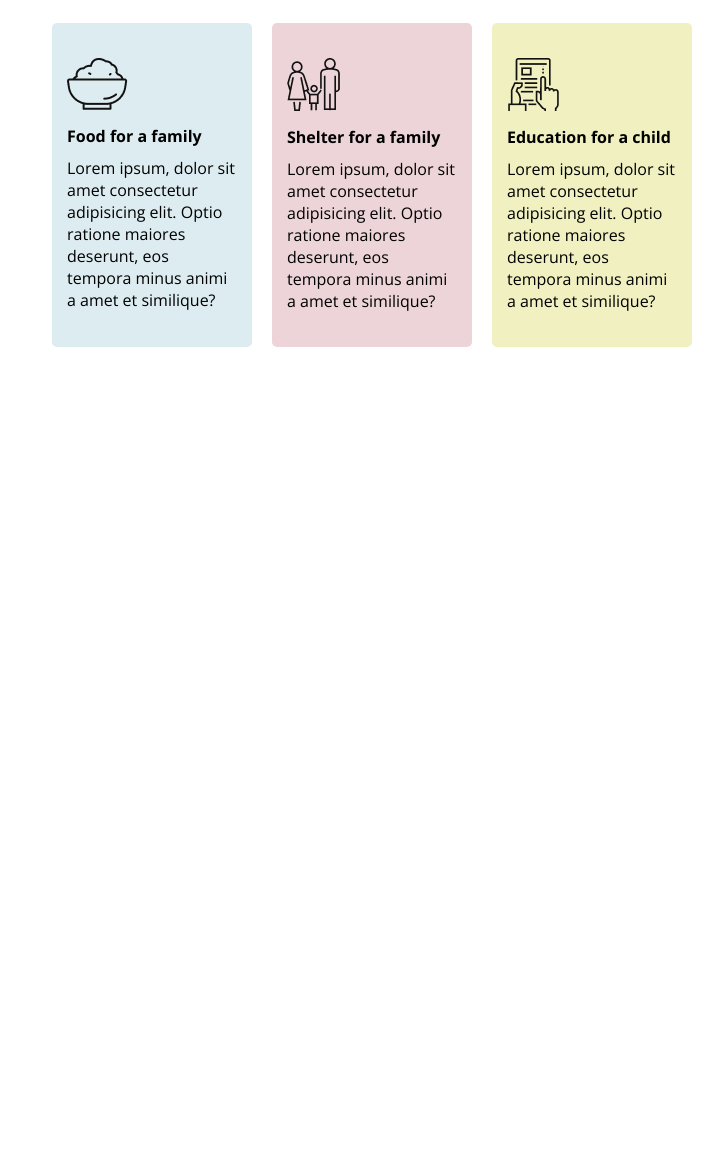
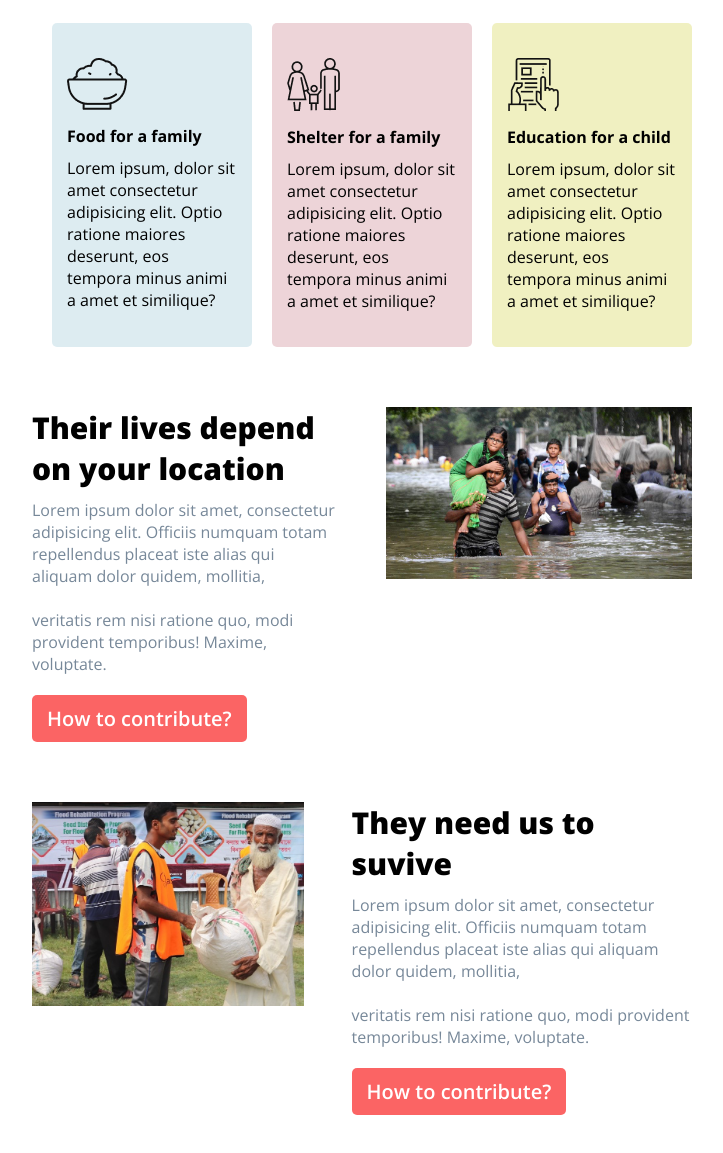
Before and after one commit to Akashdey01/practice-protfolio, a plain HTML site: page index.html in a window 1280 px wide. Shown: the part 1450-2603 px from the top of the page, without its empty margins (268-991 px from the left). Before the commit the page ends 1847 px from the top, so only its background shows below. Drawn offline with nearby package versions, Linux system fonts and the light colour scheme.

Commit message:
depand and need donation section done

```diff
--- a/index.html
+++ b/index.html
@@ -67,6 +67,45 @@
                 </div>
             </div>
         </section>
+
+        <!-- depend donation section -->
+
+        <section class="depend-donation">
+            <div class="depend-container">
+                <div class="depend-maincol">
+                    <div class="left-column">
+                        <h2>Their lives depend on your location</h2>
+                        <p>Lorem ipsum dolor sit amet, consectetur adipisicing elit. Officiis numquam totam repellendus placeat iste alias qui aliquam dolor quidem, mollitia,</p>
+                            <br>
+                        <p>veritatis rem nisi ratione quo, modi provident temporibus! Maxime, voluptate.</p>
+                        <button class="depend-btn">How to contribute?</button>
+                    </div>
+                    <div class="right-column">
+                        <img src="images/donation4.jpg" alt="">
+                    </div>
+                </div>
+            </div>
+        </section>
+
+        <!-- They need us section -->
+
+        <section class="need-section">
+            <div class="need-container">
+                <div class="need-maincol">
+                    <div class="left-column">
+                        <img src="images/donation10.jpg" alt="">
+                    </div>
+                    <div class="right-column">
+                        <h2>They need us to suvive</h2>
+                        <p>Lorem ipsum dolor sit amet, consectetur adipisicing elit. Officiis numquam totam repellendus placeat iste alias qui aliquam dolor quidem, mollitia,</p>
+                            <br>
+                        <p>veritatis rem nisi ratione quo, modi provident temporibus! Maxime, voluptate.</p>
+                        <button class="need-btn">How to contribute?</button>
+                    </div>
+                </div>
+            </div>
+        </section>
+
     </main>
 </body>
 </html>
--- a/style.css
+++ b/style.css
@@ -120,3 +120,78 @@
 	margin-top: 10px;
 	margin-bottom: 10px;
 }
+
+/* ---- depend donation style ---- */
+.depend-donation{
+	margin: 10px 300px;
+}
+.depend-donation img{
+	width:100%;
+}
+.depend-maincol{
+	display: flex;
+	flex-wrap: wrap;
+
+}
+.depend-maincol .left-column{
+	width: 45%;
+	margin-right: 7%;
+}
+.depend-maincol .right-column{
+	width:45%;
+}
+.depend-donation h2{
+	font-weight: 800;
+	font-size: 30px;
+	padding-bottom: 10px;
+}
+.depend-donation p{
+	color: lightslategray;
+}
+.depend-donation .depend-btn{
+	background-color: #f90a0aa1;
+	color: white;
+	border: none;
+	padding: 10px 15px;
+	border-radius: 5px;
+	font-size: 20px;
+	font-weight: 600;
+	margin-top: 20px;
+}
+
+/* ---- They need us section ---- */
+
+.need-section {
+	margin: 60px 300px;
+}
+.need-section .need-maincol img{
+	width: 100%;
+}
+.need-maincol{
+	display: flex;
+}
+.need-maincol .left-column{
+	width: 40%;
+	margin-right: 7%;
+}
+.need-maincol .right-column{
+	width:50%;
+}
+.need-maincol .right-column h2{
+	font-weight: 800;
+	font-size: 30px;
+	padding-bottom: 10px;
+}
+.need-maincol .right-column p{
+	color: lightslategray;
+}
+.need-maincol .need-btn{
+	background-color: #f90a0aa1;
+	color: white;
+	border: none;
+	padding: 10px 15px;
+	border-radius: 5px;
+	font-size: 20px;
+	font-weight: 600;
+	margin-top: 20px;
+}
```
